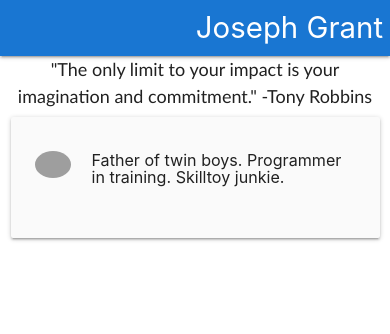
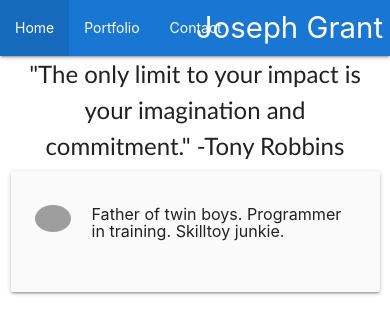
Before and after one commit to JosephGran7/Portfolio, a plain HTML site: page index.html in a window 390 px wide. Drawn offline with nearby package versions, Linux system fonts and the light colour scheme; grey boxes are pictures that could not be loaded.

Commit message:
corrected a couple mistakes including navbar not responsive on the main page.

```diff
--- a/index.html
+++ b/index.html
@@ -19,12 +19,13 @@
     <nav>
         <div class="nav-wrapper blue darken-2">
             <a href="index.html" class="brand-logo right">Joseph Grant</a>
-            <ul id="nav-mobile" class="left hide-on-med-and-down">
+            <ul id="nav-mobile" class="left">
                 <li><a href="index.html">Home</a></li>
                 <li><a href="Portfolio.html">Portfolio</a></li>
                 <li><a href="Contact.html">Contact</a></li>
                 <li>
-                  <div class="linkedIn"><a href="https://www.linkedin.com/in/joseph-a-grant" class="fa fa-linkedin"></a></div></li>
+                  <div class="linkedIn"><a href="https://www.linkedin.com/in/joseph-a-grant" class="fa fa-linkedin"></a></div>
+                </li>
             </ul>
         </div>
     </nav>
--- a/style.css
+++ b/style.css
@@ -1,6 +1,6 @@
 .bannerQuote {
     font-family: 'Gill Sans', 'Gill Sans MT', Calibri, 'Trebuchet MS', sans-serif;
-    font-size: large;
+    font-size: 24px;
     text-align: center;
 
 }
```
Also changed, not shown: Contact.html (+1 -1 lines).
